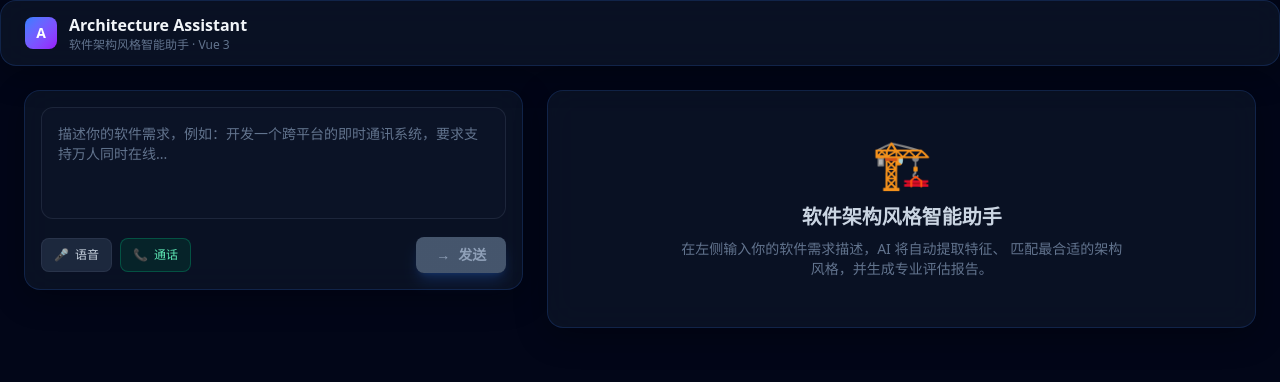
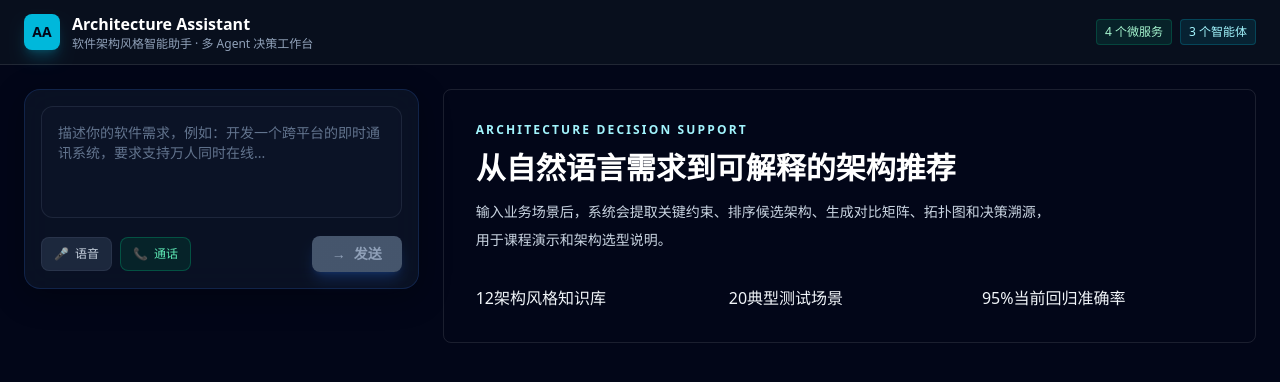
Before and after one commit to yangying0712/arch-assistant, a Vue app in the folder frontend/: page / in a window 1280 px wide. Shown: the top 382 px of the page. Built offline with nearby package versions, Linux system fonts and the light colour scheme.

Commit message:
Refine frontend architecture assistant UI

```diff
--- a/frontend/src/App.vue
+++ b/frontend/src/App.vue
@@ -1,5 +1,5 @@
 <script setup lang="ts">
-import { ref, provide } from 'vue'
+import { computed, ref } from 'vue'
 import axios from 'axios'
 import InputPanel from './components/InputPanel.vue'
 import FeatureTags from './components/FeatureTags.vue'
@@ -12,7 +12,7 @@ import ReportPanel from './components/ReportPanel.vue'
 import type { Candidate } from './components/CandidateCards.vue'
 
 interface AnalysisResult {
-  features: { features?: string[] } | null
+  features: { features?: string[]; constraints?: Record<string, string>; domain?: string } | null
   candidates: Candidate[] | null
   report: string | null
   cached: boolean
@@ -20,26 +20,28 @@ interface AnalysisResult {
 
 const result = ref<AnalysisResult | null>(null)
 const loading = ref(false)
+const topArchName = ref('')
 
-const topArchName = ref('')
+const topCandidate = computed(() => result.value?.candidates?.[0])
+const featureCount = computed(() => result.value?.features?.features?.length ?? 0)
 
 async function runAnalysis(prompt: string, sessionId: string) {
   loading.value = true
   result.value = null
+  topArchName.value = ''
 
   try {
-    // Try SSE streaming first for real-time progress
     const sseRes = await fetch('/api/v1/analyze/stream', {
       method: 'POST',
       headers: { 'Content-Type': 'application/json' },
       body: JSON.stringify({ prompt, session_id: sessionId }),
     })
 
-    if (sseRes.ok) {
-      const reader = sseRes.body!.getReader()
+    if (sseRes.ok && sseRes.body) {
+      const reader = sseRes.body.getReader()
       const decoder = new TextDecoder()
       let buffer = ''
-      const data: any = { features: null, candidates: null, report: null }
+      const data: Partial<AnalysisResult> = { features: null, candidates: [], report: null }
 
       while (true) {
         const { done, value } = await reader.read()
@@ -55,21 +57,22 @@ async function runAnalysis(prompt: string, sessionId: string) {
             if (event.event === 'features') data.features = event.data
             if (event.event === 'candidates') data.candidates = event.data
             if (event.event === 'report') data.report = event.data
-          } catch { /* skip parse errors */ }
+          } catch {
+            // Ignore incomplete SSE frames.
+          }
         }
       }
 
       result.value = {
-        features: data.features,
-        candidates: data.candidates || [],
-        report: data.report || null,
+        features: data.features ?? null,
+        candidates: data.candidates ?? [],
+        report: data.report ?? null,
         cached: false,
       }
     } else {
       throw new Error(`SSE failed: ${sseRes.status}`)
     }
   } catch {
-    // Fallback to regular endpoint
     try {
       const res = await axios.post('/api/v1/analyze', { prompt, session_id: sessionId })
       result.value = {
@@ -79,17 +82,15 @@ async function runAnalysis(prompt: string, sessionId: string) {
         cached: res.data.cached || false,
       }
     } catch (e: any) {
-      console.error('API error:', e)
       result.value = {
         features: null,
         candidates: [],
-        report: '❌ 请求失败: ' + (e.response?.data?.detail || e.message),
+        report: '请求失败：' + (e.response?.data?.detail || e.message),
         cached: false,
       }
     }
   } finally {
     loading.value = false
-    // Set top arch for topology
     if (result.value?.candidates?.length) {
       topArchName.value = result.value.candidates[0].name
     }
@@ -98,104 +99,101 @@ async function runAnalysis(prompt: string, sessionId: string) {
 </script>
 
 <template>
-  <div class="min-h-screen bg-slate-950">
-    <!-- Header -->
-    <header class="glass border-b border-blue-500/10 sticky top-0 z-50">
-      <div class="max-w-7xl mx-auto px-4 sm:px-6 py-3 flex items-center justify-between">
+  <div class="min-h-screen app-shell text-slate-100">
+    <header class="sticky top-0 z-50 border-b border-white/10 bg-[#09111f]/90 backdrop-blur-xl">
+      <div class="mx-auto flex max-w-7xl items-center justify-between gap-4 px-4 py-3 sm:px-6">
         <div class="flex items-center gap-3">
-          <div class="w-8 h-8 rounded-lg bg-gradient-to-br from-blue-500 to-purple-600 flex items-center justify-center text-white font-bold text-sm">
-            A
+          <div class="flex h-9 w-9 items-center justify-center rounded-lg bg-cyan-500 text-sm font-black text-slate-950 shadow-lg shadow-cyan-500/25">
+            AA
           </div>
           <div>
-            <h1 class="text-base font-bold text-slate-100">Architecture Assistant</h1>
-            <p class="text-xs text-slate-500">软件架构风格智能助手 · Vue 3</p>
+            <h1 class="text-base font-bold tracking-normal text-white">Architecture Assistant</h1>
+            <p class="text-xs text-slate-400">软件架构风格智能助手 · 多 Agent 决策工作台</p>
           </div>
         </div>
-        <div class="flex items-center gap-3 text-xs text-slate-500">
-          <span v-if="result?.cached" class="px-2 py-0.5 bg-amber-500/10 text-amber-400 rounded border border-amber-500/20">
-            ⚡ 缓存命中
+        <div class="flex items-center gap-2 text-xs">
+          <span class="hidden rounded border border-emerald-400/20 bg-emerald-400/10 px-2 py-1 text-emerald-200 sm:inline-flex">
+            4 个微服务
+          </span>
+          <span class="hidden rounded border border-cyan-400/20 bg-cyan-400/10 px-2 py-1 text-cyan-200 sm:inline-flex">
+            3 个智能体
+          </span>
+          <span v-if="result?.cached" class="rounded border border-amber-400/30 bg-amber-400/10 px-2 py-1 text-amber-200">
+            缓存命中
           </span>
         </div>
       </div>
     </header>
 
-    <!-- Main Content -->
-    <main class="max-w-7xl mx-auto px-4 sm:px-6 py-6">
-      <div class="grid grid-cols-1 lg:grid-cols-12 gap-6">
-        <!-- Left: Input + Progress -->
-        <div class="lg:col-span-5 space-y-4">
+    <main class="mx-auto grid max-w-7xl grid-cols-1 gap-6 px-4 py-6 sm:px-6 lg:grid-cols-12">
+      <section class="lg:col-span-5 xl:col-span-4">
+        <div class="sticky top-20 space-y-4">
           <InputPanel @submit="runAnalysis" @call-utterance="runAnalysis" />
         </div>
+      </section>
 
-        <!-- Right: Results -->
-        <div class="lg:col-span-7 space-y-5">
-          <!-- Empty State -->
-          <div v-if="!result && !loading" class="glass p-12 text-center">
-            <div class="text-5xl mb-4">🏗️</div>
-            <h2 class="text-xl font-bold text-slate-300 mb-2">软件架构风格智能助手</h2>
-            <p class="text-sm text-slate-500 max-w-md mx-auto">
-              在左侧输入你的软件需求描述，AI 将自动提取特征、
-              匹配最合适的架构风格，并生成专业评估报告。
+      <section class="space-y-5 lg:col-span-7 xl:col-span-8">
+        <div v-if="!result && !loading" class="hero-panel overflow-hidden rounded-lg border border-white/10 p-6 sm:p-8">
+          <div class="max-w-2xl">
+            <p class="mb-3 text-xs font-semibold uppercase tracking-[0.18em] text-cyan-200">Architecture Decision Support</p>
+            <h2 class="max-w-2xl text-2xl font-bold text-white sm:text-3xl">从自然语言需求到可解释的架构推荐</h2>
+            <p class="mt-3 max-w-xl text-sm leading-7 text-slate-300">
+              输入业务场景后，系统会提取关键约束、排序候选架构、生成对比矩阵、拓扑图和决策溯源，用于课程演示和架构选型说明。
             </p>
           </div>
+          <div class="mt-8 grid grid-cols-1 gap-3 sm:grid-cols-3">
+            <div class="metric-card">
+              <span class="metric-value">12</span>
+              <span class="metric-label">架构风格知识库</span>
+            </div>
+            <div class="metric-card">
+              <span class="metric-value">20</span>
+              <span class="metric-label">典型测试场景</span>
+            </div>
+            <div class="metric-card">
+              <span class="metric-value">95%</span>
+              <span class="metric-label">当前回归准确率</span>
+            </div>
+          </div>
+        </div>
 
-          <!-- Loading Skeleton -->
-          <div v-if="loading" class="space-y-4">
-            <div v-for="i in 3" :key="i" class="glass p-5 animate-pulse">
-              <div class="h-4 bg-slate-700/50 rounded w-1/3 mb-4" />
-              <div class="space-y-2">
-                <div class="h-3 bg-slate-700/30 rounded w-full" />
-                <div class="h-3 bg-slate-700/30 rounded w-2/3" />
-              </div>
+        <div v-if="loading" class="grid gap-4">
+          <div v-for="i in 3" :key="i" class="glass p-5">
+            <div class="mb-4 h-4 w-1/3 rounded bg-slate-700/60" />
+            <div class="space-y-2">
+              <div class="h-3 w-full rounded bg-slate-800" />
+              <div class="h-3 w-2/3 rounded bg-slate-800" />
+            </div>
+          </div>
+        </div>
+
+        <template v-if="result">
+          <div class="grid grid-cols-1 gap-3 md:grid-cols-3">
+            <div class="summary-tile">
+              <span class="summary-label">首选架构</span>
+              <strong>{{ topCandidate?.name || '暂无' }}</strong>
+            </div>
+            <div class="summary-tile">
+              <span class="summary-label">匹配度</span>
+              <strong>{{ topCandidate ? `${(topCandidate.match_score * 100).toFixed(0)}%` : '--' }}</strong>
+            </div>
+            <div class="summary-tile">
+              <span class="summary-label">提取特征</span>
+              <strong>{{ featureCount }} 项</strong>
             </div>
           </div>
 
-          <!-- Results -->
-          <template v-if="result">
-            <!-- Features -->
-            <FeatureTags
-              v-if="result.features?.features?.length"
-              :features="result.features.features"
-            />
-
-            <!-- Candidates -->
-            <CandidateCards
-              v-if="result.candidates?.length"
-              :candidates="result.candidates"
-            />
-
-            <!-- Radar Chart -->
-            <RadarChart
-              v-if="result.candidates?.length"
-              :candidates="result.candidates"
-            />
-
-            <!-- Topology -->
-            <TopologyDiagram
-              v-if="topArchName"
-              :arch-name="topArchName"
-            />
-
-            <!-- Decision Trace -->
-            <DecisionTrace
-              v-if="result.candidates?.length"
-              :candidates="result.candidates"
-            />
-
-            <!-- Combo -->
-            <ComboRec
-              v-if="result.candidates?.length"
-              :candidates="result.candidates"
-            />
-
-            <!-- Report -->
-            <ReportPanel
-              v-if="result.report"
-              :report="result.report"
-            />
-          </template>
-        </div>
-      </div>
+          <FeatureTags v-if="result.features?.features?.length" :features="result.features.features" />
+          <CandidateCards v-if="result.candidates?.length" :candidates="result.candidates" />
+          <div class="grid grid-cols-1 gap-5 xl:grid-cols-2">
+            <RadarChart v-if="result.candidates?.length" :candidates="result.candidates" />
+            <TopologyDiagram v-if="topArchName" :arch-name="topArchName" />
+          </div>
+          <DecisionTrace v-if="result.candidates?.length" :candidates="result.candidates" />
+          <ComboRec v-if="result.candidates?.length" :candidates="result.candidates" />
+          <ReportPanel v-if="result.report" :report="result.report" />
+        </template>
+      </section>
     </main>
   </div>
 </template>
```
